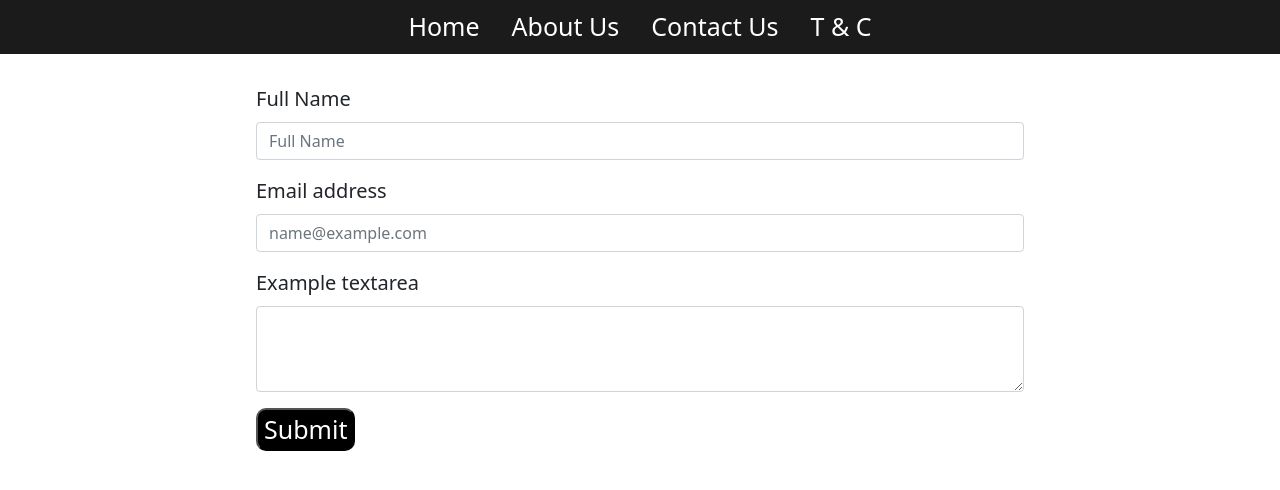
After one commit to secret-sahil/wad-tutorial, a PHP site: page /contactus.php in a window 1280 px wide. The commit adds this page. Shown: the top 490 px of the page. Run offline with PHP 8.4, Linux system fonts and the light colour scheme.

Commit message:
Added Thanks.php  and modified some more files

```diff
--- a/assets/css/index.css
+++ b/assets/css/index.css
@@ -31,7 +31,7 @@
 }
 
 .main button:hover{
-    background-color: #00d861;
+    background-color: #08286e;
 }
 .footer{
     text-align: center;
@@ -40,3 +40,26 @@
     padding-bottom: 20px;
     color: white;
 }
+.cform{
+    padding-top: 30px;
+    padding-left: 20%;
+    padding-right: 20%;
+}
+.cform label{
+    font-size: 20px;
+}
+
+.button{
+    color: white;
+    background-color: black;
+    font-size: 25px;
+    border-radius: 10px;
+}
+.button:hover{
+    border-radius: 10px;
+    background-color: #08286e;
+}
+.thanks{
+    text-align: center;
+    padding: 20%;
+}
--- /dev/null
+++ b/contactus.php
@@ -0,0 +1,28 @@
+<?php
+include ("head.php"); // ()parenthesis
+?>
+
+<body>
+  <!-- Nav Bar start -->
+  <?php include ("nav.php") ?>
+  <!-- Nav Bar end -->
+  <form action="thanks.php">
+    <div class="cform">
+      <div class="mb-3">
+        <label for="exampleFormControlInput1" class="form-label">Full Name</label>
+        <input type="text" class="form-control" id="exampleFormControlInput1" placeholder="Full Name">
+      </div>
+      <div class="mb-3">
+        <label for="exampleFormControlInput1" class="form-label">Email address</label>
+        <input type="email" class="form-control" id="exampleFormControlInput2" placeholder="name@example.com">
+      </div>
+      <div class="mb-3">
+        <label for="exampleFormControlTextarea1" class="form-label">Example textarea</label>
+        <textarea class="form-control" id="exampleFormControlTextarea1" rows="3"></textarea>
+      </div>
+      <button type="submit" class="button">Submit</button>
+    </div>
+  </form>
+</body>
+
+</html>
--- /dev/null
+++ b/head.php
@@ -0,0 +1,12 @@
+<!DOCTYPE html>
+<html lang="en">
+
+<head>
+  <meta charset="UTF-8">
+  <meta http-equiv="X-UA-Compatible" content="IE=edge">
+  <meta name="viewport" content="width=device-width, initial-scale=1.0">
+  <title>WAD Tutorial | By mrsahil.in</title>
+  <link href="assets/css/index.css" rel="stylesheet">
+  <link href="https://cdn.jsdelivr.net/npm/bootstrap@5.1.3/dist/css/bootstrap.min.css" rel="stylesheet"
+    integrity="sha384-1BmE4kWBq78iYhFldvKuhfTAU6auU8tT94WrHftjDbrCEXSU1oBoqyl2QvZ6jIW3" crossorigin="anonymous">
+</head>
--- /dev/null
+++ b/nav.php
@@ -0,0 +1,17 @@
+<div class="navigation">
+    <ul class="nav justify-content-center">
+      <li class="nav-item">
+        <a class="nav-link active" aria-current="page" href="index.php">Home</a>
+      </li>
+      <li class="nav-item">
+        <a class="nav-link" href="aboutus.html">About Us</a>
+      </li>
+      <li class="nav-item">
+        <a class="nav-link" href="contactus.php">Contact Us</a>
+      </li>
+
+      <li class="nav-item">
+        <a class="nav-link">T & C</a>
+      </li>
+    </ul>
+  </div>
```
Also changed, not shown: contactus.html (deleted, +0 -29 lines), index.html (deleted, +0 -41 lines), index.php (added, +18 -0 lines), thanks.php (added, +15 -0 lines), aboutus.html (added).
